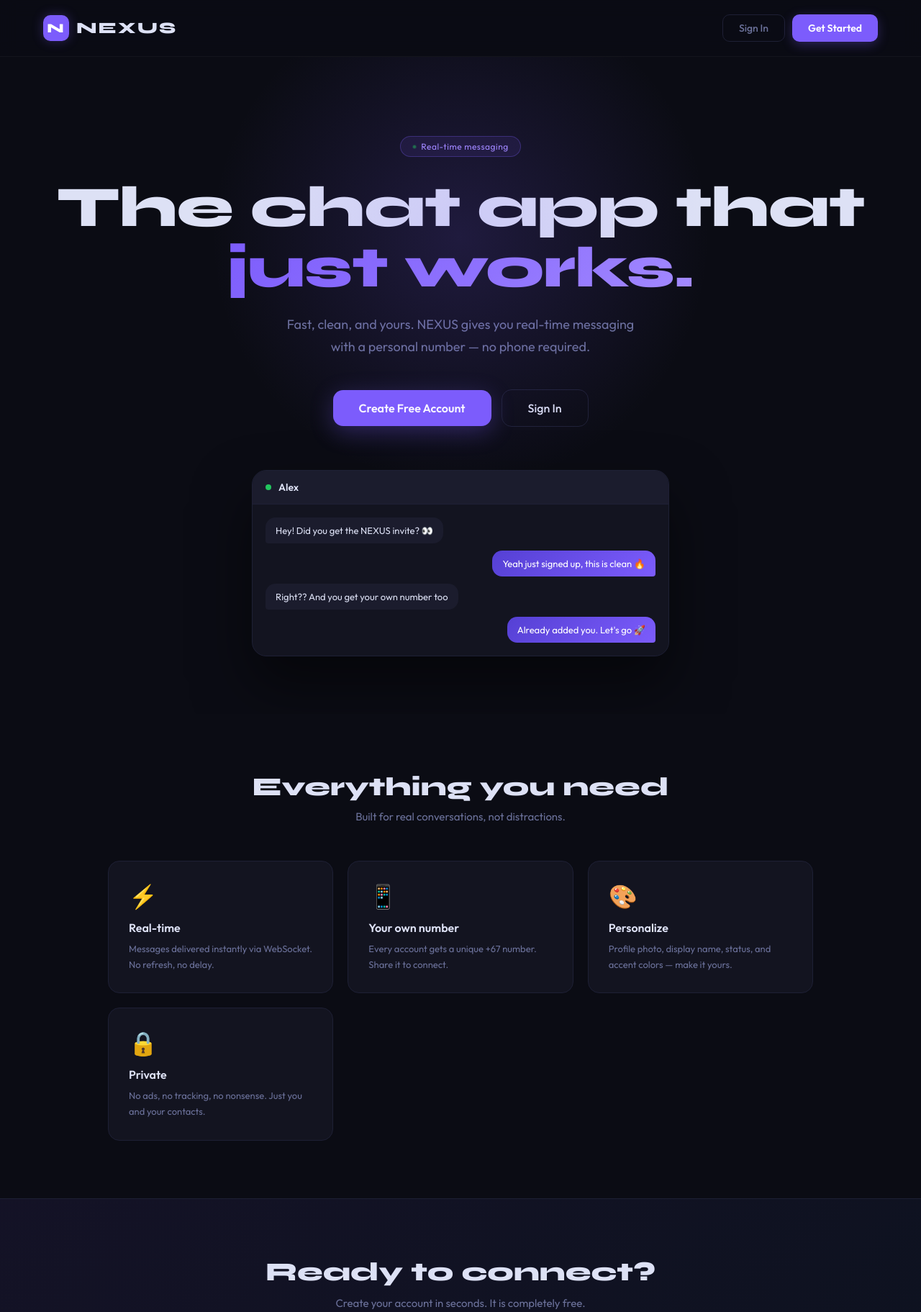
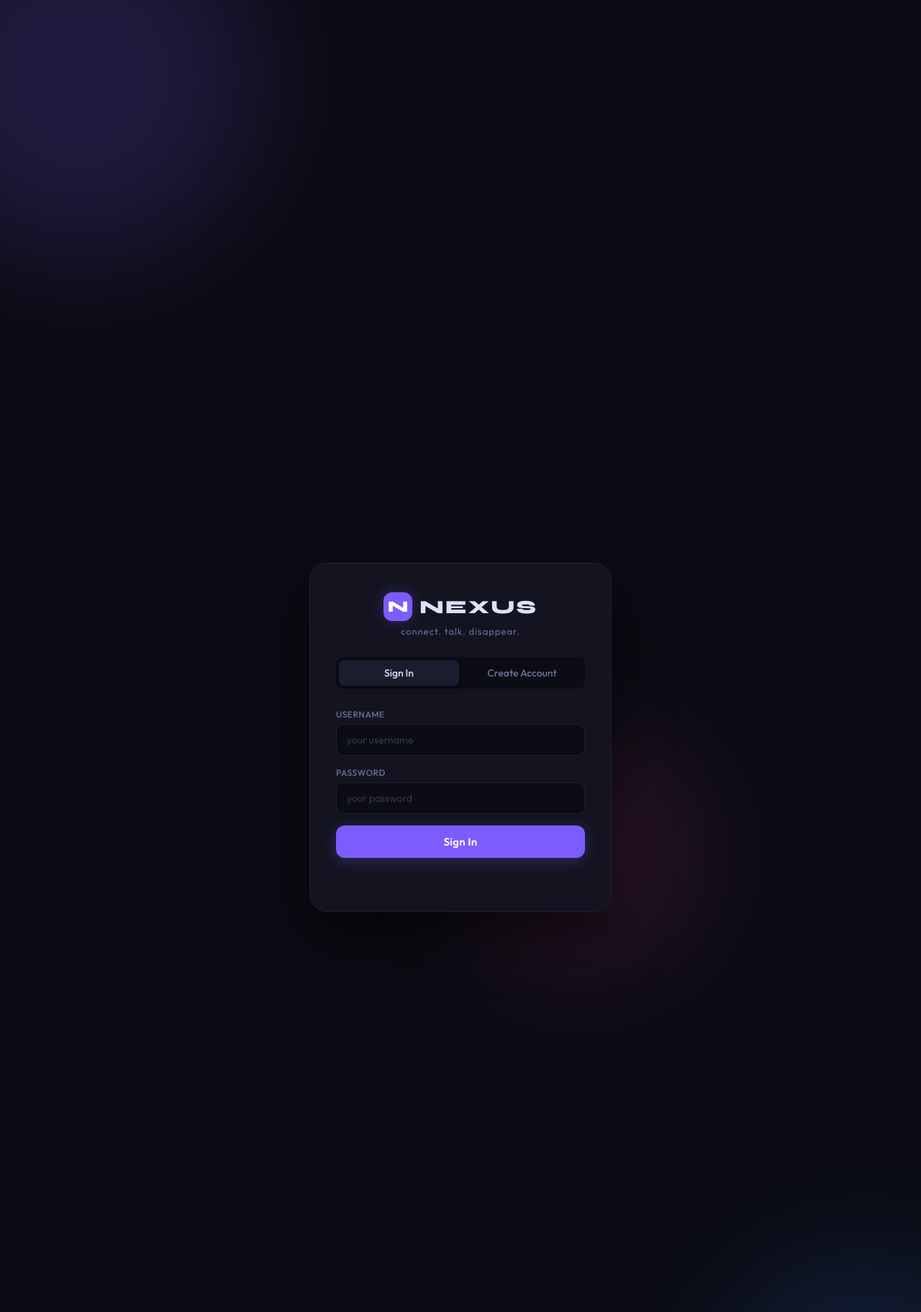
Before and after one commit to AGoodDeveloper1/nexusreal, a website: page public/index.html in a window 1280 px wide and 2048 px high. Shown: the top 1823 px of the page at 72% size. Drawn offline with nearby package versions, Linux system fonts and the light colour scheme.

Commit message:
Refactor landing page and add auth screen section

```diff
--- a/public/index.html
+++ b/public/index.html
@@ -11,77 +11,8 @@
 </head>
 <body>
 
-<!-- -- LANDING PAGE ----------------------------------------- -->
-<div id="landing">
-  <nav class="land-nav">
-    <div class="land-logo">
-      <div class="land-logo-icon">N</div>
-      NEXUS
-    </div>
-    <div class="land-nav-btns">
-      <button class="btn-outline" onclick="showAuth('login')">Sign In</button>
-      <button class="btn-nav-primary" onclick="showAuth('register')">Get Started</button>
-    </div>
-  </nav>
-  <section class="land-hero">
-    <div class="hero-glow"></div>
-    <div class="hero-badge"><span class="hero-badge-dot"></span> Real-time messaging</div>
-    <h1 class="hero-title">The chat app that<br/><span>just works.</span></h1>
-    <p class="hero-sub">Fast, clean, and yours. NEXUS gives you real-time messaging with a personal number — no phone required.</p>
-    <div class="hero-btns">
-      <button class="btn-hero-primary" onclick="showAuth('register')">Create Free Account</button>
-      <button class="btn-hero-outline" onclick="showAuth('login')">Sign In</button>
-    </div>
-    <div class="hero-preview">
-      <div class="preview-bar">
-        <div class="preview-dot"></div>
-        <div class="preview-name">Alex</div>
-      </div>
-      <div class="preview-msgs">
-        <div class="pm r">Hey! Did you get the NEXUS invite? 👀</div>
-        <div class="pm s">Yeah just signed up, this is clean 🔥</div>
-        <div class="pm r">Right?? And you get your own number too</div>
-        <div class="pm s">Already added you. Let's go 🚀</div>
-      </div>
-    </div>
-  </section>
-  <section class="land-features">
-    <h2 class="features-title">Everything you need</h2>
-    <p class="features-sub">Built for real conversations, not distractions.</p>
-    <div class="features-grid">
-      <div class="feature-card"><div class="feature-icon">⚡</div><div class="feature-name">Real-time</div><div class="feature-desc">Messages delivered instantly via WebSocket. No refresh, no delay.</div></div>
-      <div class="feature-card"><div class="feature-icon">📱</div><div class="feature-name">Your own number</div><div class="feature-desc">Every account gets a unique +67 number. Share it to connect.</div></div>
-      <div class="feature-card"><div class="feature-icon">🎨</div><div class="feature-name">Personalize</div><div class="feature-desc">Profile photo, display name, status, and accent colors — make it yours.</div></div>
-      <div class="feature-card"><div class="feature-icon">🔒</div><div class="feature-name">Private</div><div class="feature-desc">No ads, no tracking, no nonsense. Just you and your contacts.</div></div>
-    </div>
-  </section>
-  <section class="land-cta">
-    <h2 class="cta-title">Ready to connect?</h2>
-    <p class="cta-sub">Create your account in seconds. It is completely free.</p>
-    <button class="btn-hero-primary" onclick="showAuth('register')">Get Started - It is Free</button>
-  </section>
-  <footer class="land-footer">NEXUS - Made by Stickman - Powered by Claude AI</footer>
-</div>
-
-<!-- -- TUTORIAL ---------------------------------------------- -->
-<div id="tutorial" class="hidden">
-  <div class="tut-backdrop"></div>
-  <div class="tut-highlight" id="tut-highlight"></div>
-  <div class="tut-box" id="tut-box">
-    <div class="tut-step-label" id="tut-step-label">Step 1 of 5</div>
-    <div class="tut-title" id="tut-title">Welcome to NEXUS!</div>
-    <div class="tut-desc" id="tut-desc">Let us take a quick look around.</div>
-    <div class="tut-footer">
-      <div class="tut-dots" id="tut-dots"></div>
-      <div class="tut-btns">
-        <button class="tut-skip" onclick="skipTutorial()">Skip</button>
-        <button class="tut-next" onclick="tutNext()">Next</button>
-      </div>
-    </div>
-  </div>
-</div>
-<!-- -- AUTH SCREEN ------------------------------------------ -->
-<div id="auth-screen" class="hidden" style="display:none">
+<!-- ══ AUTH SCREEN ══════════════════════════════════════════ -->
+<div id="auth-screen">
   <div class="auth-bg">
     <div class="auth-orb orb1"></div>
     <div class="auth-orb orb2"></div>
@@ -131,7 +62,7 @@
   </div>
 </div>
 
-<!-- -- MAIN APP ---------------------------------------------- -->
+<!-- ══ MAIN APP ══════════════════════════════════════════════ -->
 <div id="app" class="hidden">
 
   <!-- SIDEBAR -->
```
